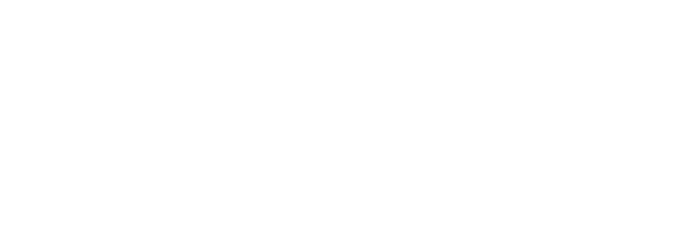
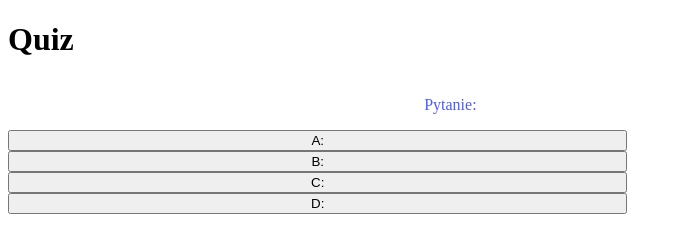
Before and after one commit to IHoniI/TechnikiWWWlepsze, a plain HTML site: page quiz/index.html in a window 1280 px wide. Shown: the whole page, without its empty margins (0-682 px from the left). Drawn offline with Linux system fonts and the light colour scheme.

Commit message:
aded buttons and simple style

```diff
--- a/quiz/index.html
+++ b/quiz/index.html
@@ -4,8 +4,33 @@
     <meta charset="UTF-8">
     <meta name="viewport" content="width=device-width, initial-scale=1.0">
     <title>Document</title>
+    <!--defer daje pewnosc ze .js wczyta sie po html.
+    Mozemy odwolac sie do ID-->
+    <script defer src="index.js"></script>
+    <style>
+    div{
+    color: rgb(76, 91, 255);
+    text-align: center;
+    display: flex;
+    flex-direction:column;
+    justify-content: center;
+    width: 70%;
+    }
+    .an{
+    }
+    </style>
 </head>
+
 <body>
-
+    <h1>Quiz</h1>
+    <div>
+        <p>Pytanie: <span id="question"></span></p>
+        <div>
+            <button id="btnA">A: <span id="ansA"></span></button>
+            <button id="btnB">B: <span id="ansB"></span></button>
+            <button id="btnC">C: <span id="ansC"></span></button>
+            <button id="btnD">D: <span id="ansD"></span></button>
+        </div>
+    </div>
 </body>
 </html>
```
